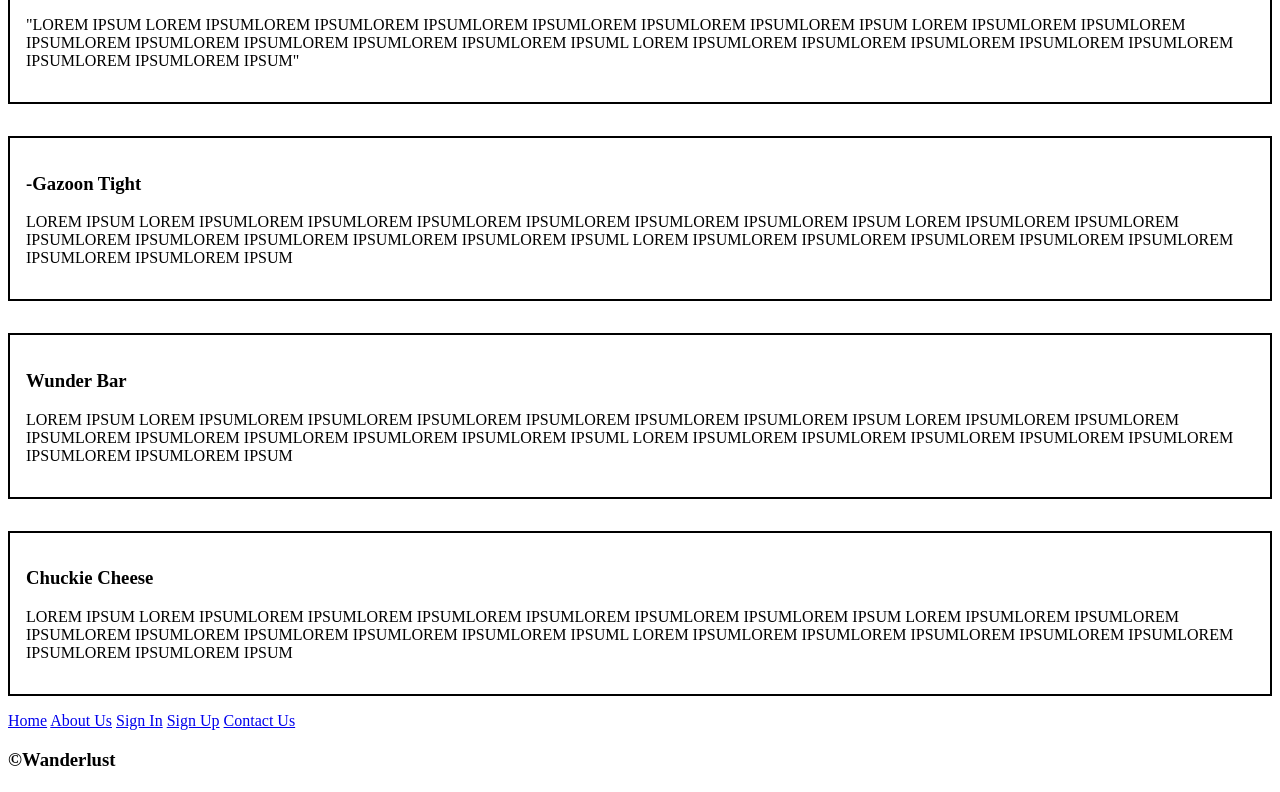
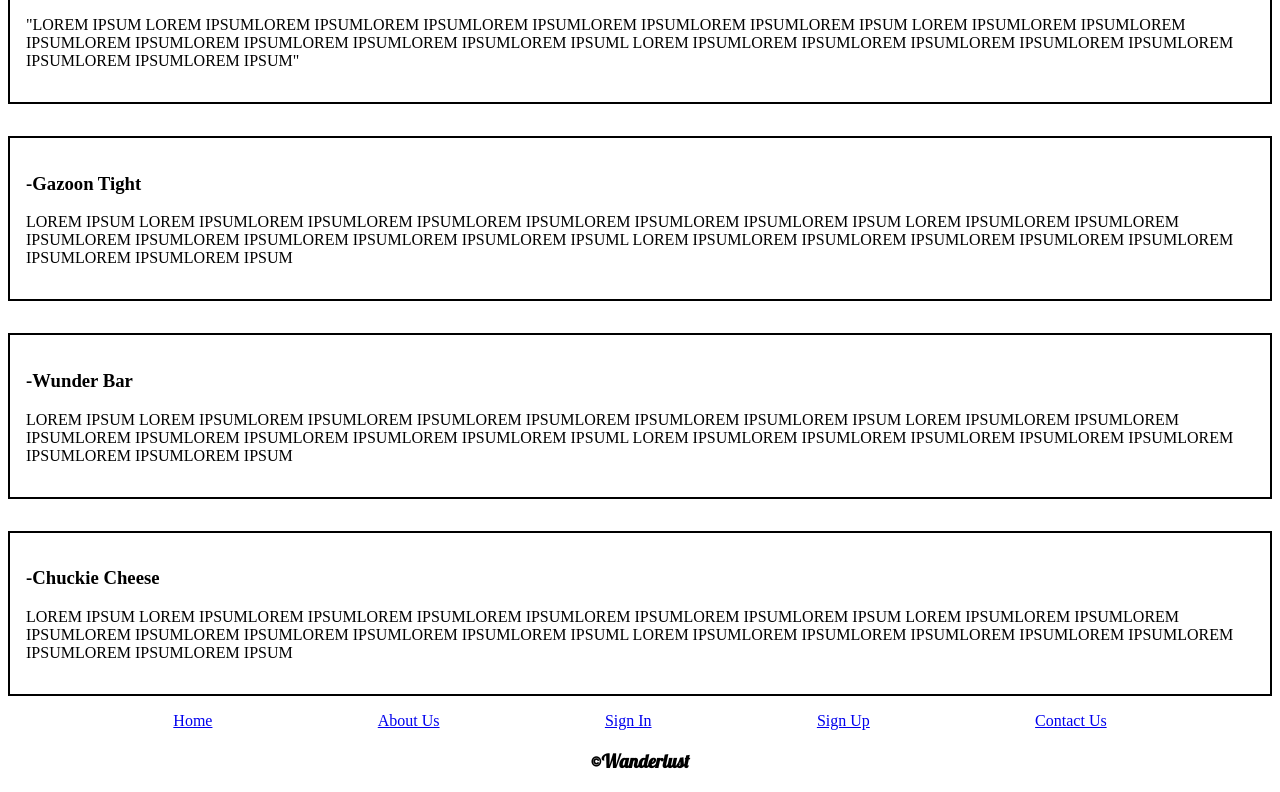
Before and after one commit to Wanderlust-Build-Week/Landing_Page_Bar, a plain HTML site: page index.html in a window 1280 px wide. Shown: the part 1104-1896 px from the top of the page. Drawn offline with Linux system fonts and the light colour scheme.

Commit message:
adjusted footer nav and styled copyright

```diff
--- a/index.html
+++ b/index.html
@@ -63,7 +63,7 @@
         </div>
 
         <div class="main three">
-            <h3 class="traveler one">Wunder Bar</h3>
+            <h3 class="traveler one">-Wunder Bar</h3>
             <p>
                 LOREM IPSUM LOREM IPSUMLOREM IPSUMLOREM IPSUMLOREM IPSUMLOREM IPSUMLOREM IPSUMLOREM IPSUM
                 LOREM IPSUMLOREM IPSUMLOREM IPSUMLOREM IPSUMLOREM IPSUMLOREM IPSUMLOREM IPSUMLOREM IPSUML
@@ -72,7 +72,7 @@
         </div>
 
         <div class="main four">
-            <h3 class="traveler two">Chuckie Cheese</h3>
+            <h3 class="traveler two">-Chuckie Cheese</h3>
             <p>
                 LOREM IPSUM LOREM IPSUMLOREM IPSUMLOREM IPSUMLOREM IPSUMLOREM IPSUMLOREM IPSUMLOREM IPSUM
                 LOREM IPSUMLOREM IPSUMLOREM IPSUMLOREM IPSUMLOREM IPSUMLOREM IPSUMLOREM IPSUMLOREM IPSUML
--- /dev/null
+++ b/less/footer.less
@@ -0,0 +1,12 @@
+footer{
+    margin-top: 1.5rem;
+    margin: 0 auto;
+    text-align: center;
+    .footer-nav{
+        display: flex;
+        justify-content: space-evenly;
+    }
+    .copyright{
+        font-family: @wanderlust;
+    }
+}
--- a/less/index.less
+++ b/less/index.less
@@ -1,3 +1,4 @@
 @import "header.less";
 @import "variables.less";
 @import "mainContent.less";
+@import "footer.less";
```
Also changed, not shown: css/index.css.
